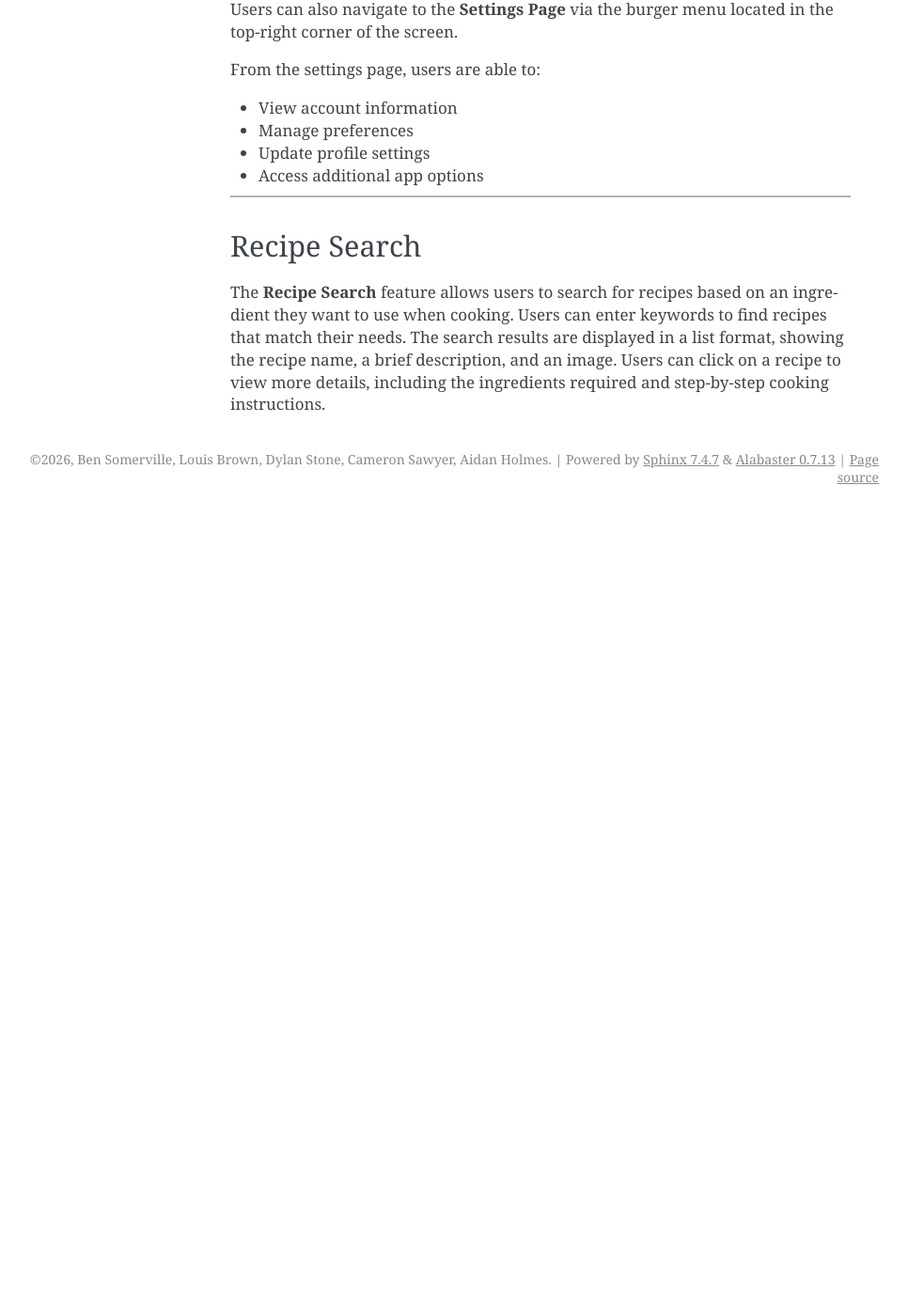
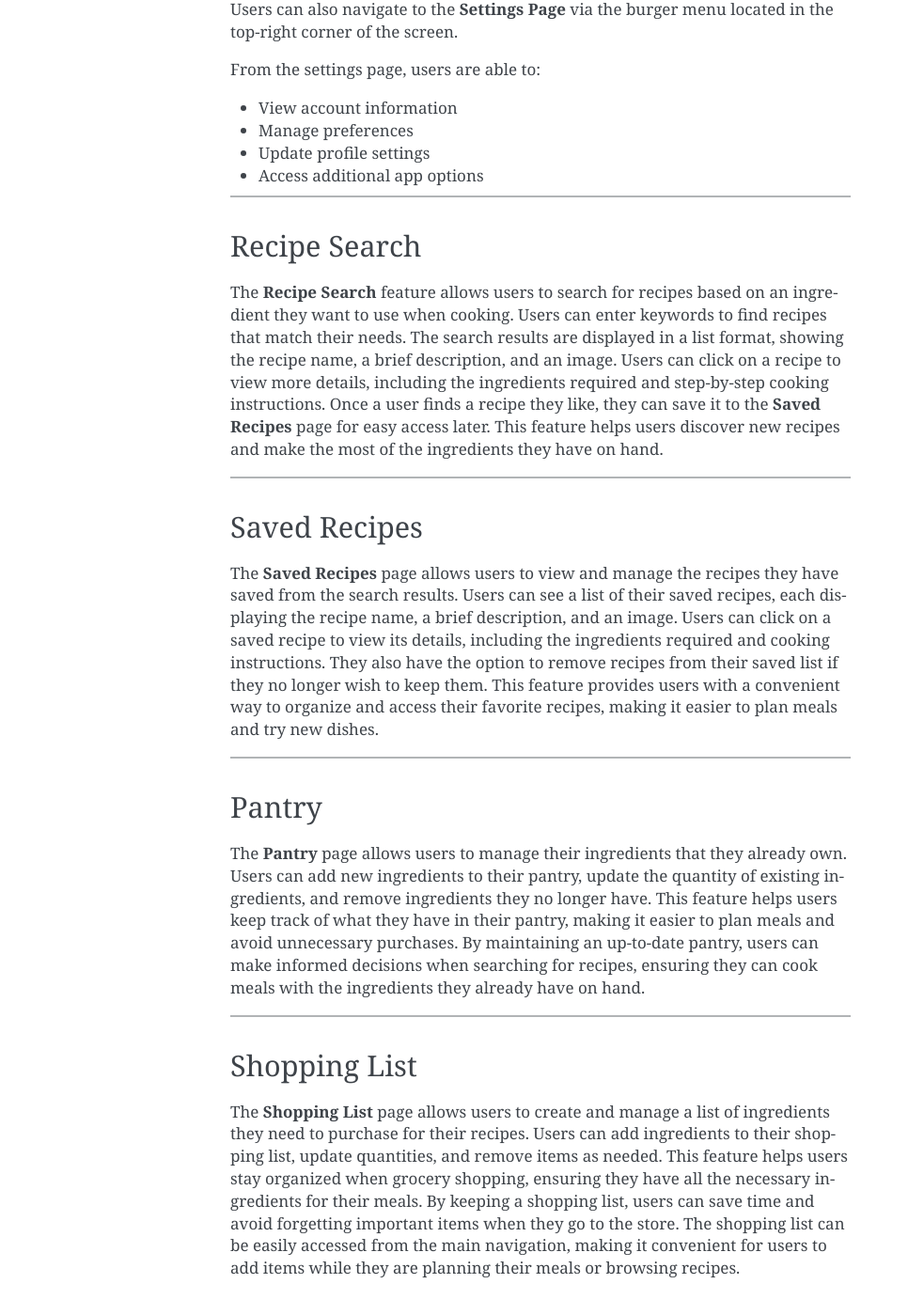
Before and after one commit to SETaP-UoP-5a-ChopChop/Chop_Chop_Documentation, a Sphinx documentation site: the page built from docs/source/frontend.rst, in a window 1280 px wide and 1400 px high, scrolled down 1000 px. Shown: the whole window at 94% size, without its empty margins (175-1141 px from the left). Built offline with Sphinx 7.4.7, drawn with Linux system fonts in a browser that asks for light colours; pages that are not in the unit, such as notebooks, are missing from menus; before the commit the page ends 1547 px from its top, so only the background shows below that; some of the changed text lies outside the part shown.

Commit message:
Frontend nearly complete

```diff
--- a/docs/source/frontend.rst
+++ b/docs/source/frontend.rst
@@ -55,3 +55,28 @@ Recipe Search
 ----------------
 The **Recipe Search** feature allows users to search for recipes based on an ingredient they want to use when cooking. Users can enter keywords to find recipes that match their needs.
 The search results are displayed in a list format, showing the recipe name, a brief description, and an image. Users can click on a recipe to view more details, including the ingredients required and step-by-step cooking instructions.
+Once a user finds a recipe they like, they can save it to the **Saved Recipes** page for easy access later. This feature helps users discover new recipes and make the most of the ingredients they have on hand.
+
+-----------------------------------
+
+Saved Recipes
+----------------------
+The **Saved Recipes** page allows users to view and manage the recipes they have saved from the search results. Users can see a list of their saved recipes, each displaying the recipe name, a brief description, and an image.
+Users can click on a saved recipe to view its details, including the ingredients required and cooking instructions. They also have the option to remove recipes from their saved list if they no longer wish to keep them.
+This feature provides users with a convenient way to organize and access their favorite recipes, making it easier to plan meals and try new dishes.
+
+-----------------------------------
+
+Pantry
+----------------------
+The **Pantry** page allows users to manage their ingredients that they already own. Users can add new ingredients to their pantry, update the quantity of existing ingredients, and remove ingredients they no longer have.
+This feature helps users keep track of what they have in their pantry, making it easier to plan meals and avoid unnecessary purchases.
+By maintaining an up-to-date pantry, users can make informed decisions when searching for recipes, ensuring they can cook meals with the ingredients they already have on hand.
+
+-----------------------------------
+
+Shopping List
+----------------------
+The **Shopping List** page allows users to create and manage a list of ingredients they need to purchase for their recipes. Users can add ingredients to their shopping list, update quantities, and remove items as needed.
+This feature helps users stay organized when grocery shopping, ensuring they have all the necessary ingredients for their meals. By keeping a shopping list, users can save time and avoid forgetting important items when they go to the store.
+The shopping list can be easily accessed from the main navigation, making it convenient for users to add items while they are planning their meals or browsing recipes.
```
